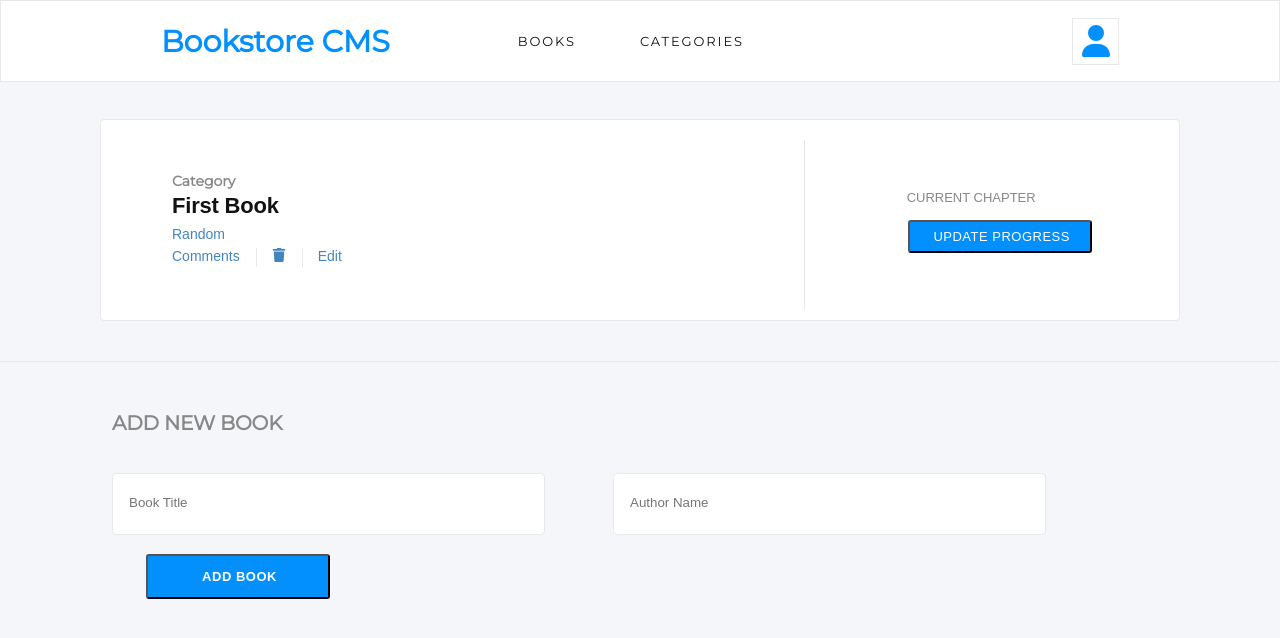
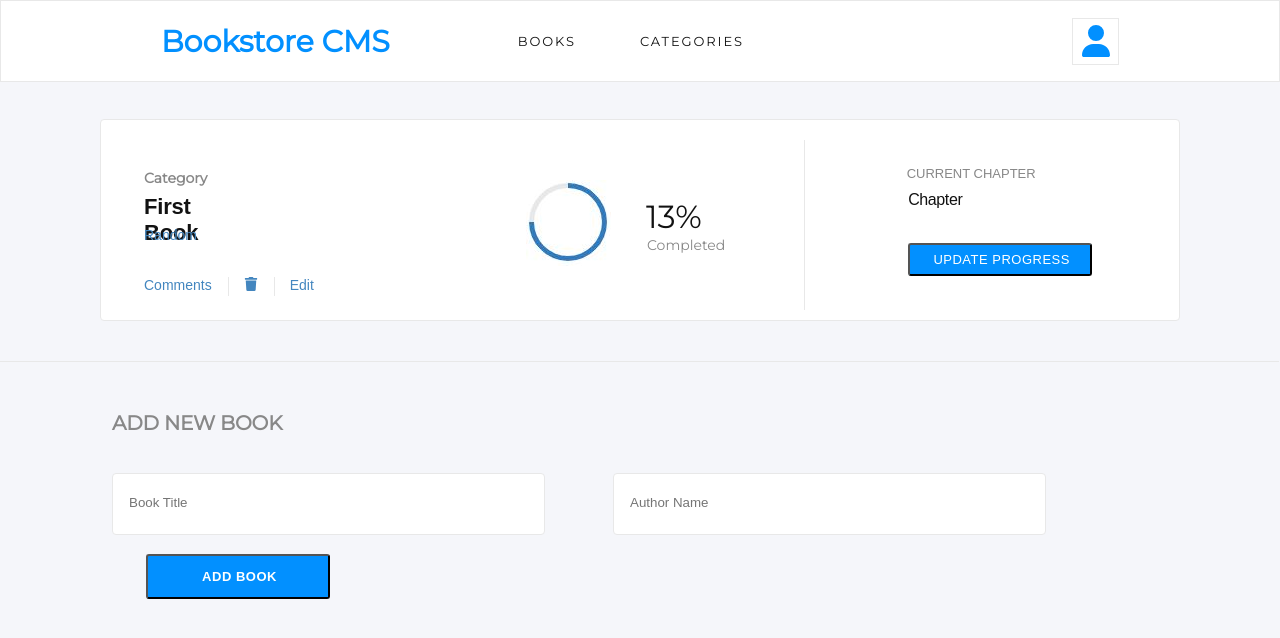
Before and after one commit to Sajeelzafar/BookWebsite, a React (Create React App) app: page /books in a window 1280 px wide. Shown: the top 638 px of the page. Built offline with nearby package versions, Linux system fonts and the light colour scheme; no server answers.

Commit message:
Add percentage completed by generating random number to column

```diff
--- a/src/App.css
+++ b/src/App.css
@@ -5,6 +5,7 @@
   --azure: #0290ff;
   --black-two: #121212;
   --pale-grey: #f5f6fa;
+  --medium-blue: #307bbe;
 }
 
 * {
@@ -89,17 +90,59 @@ body {
   background-color: #fff;
 }
 
+.leftColumnComplete {
+  display: flex;
+  border-right: 1px solid #e8e8e8;
+  align-items: center;
+  justify-content: space-between;
+}
+
+.leftColumnIconContainer {
+  display: flex;
+  align-items: center;
+  justify-content: center;
+}
+
+.leftColumnIcon {
+  padding-right: 1.5rem;
+}
+
+.leftColumnPercent {
+  height: 2.438rem;
+  margin: 0.063rem 5.75rem 0 0.688rem;
+  font-family: Montserrat, sans-serif;
+  font-size: 2rem;
+  font-weight: normal;
+  font-stretch: normal;
+  font-style: normal;
+  line-height: normal;
+  letter-spacing: normal;
+  color: var(--black-two);
+}
+
+.leftColumnPercentText {
+  height: 1.125rem;
+  margin: 0.438rem 4.938rem 0.75rem 0.75rem;
+  opacity: 0.5;
+  font-family: Montserrat, sans-serif;
+  font-size: 0.875rem;
+  font-weight: normal;
+  font-stretch: normal;
+  font-style: normal;
+  line-height: normal;
+  letter-spacing: normal;
+  color: var(--black-two);
+}
+
 .leftColumn {
   display: flex;
-  padding-top: 2rem;
-  padding-left: 1.75rem;
+  padding-top: 1rem;
   flex-direction: column;
-  border-right: 1px solid #e8e8e8;
 }
 
 .categoryHeading {
   height: 1.125rem;
-  margin: 0 2.438rem 0 0;
+  margin: 0 2.438rem 0.25rem 0;
   opacity: 0.5;
   font-family: Montserrat, sans-serif;
   font-size: 0.875rem;
@@ -126,7 +169,7 @@ body {
 
 .bookAuthor {
   height: 1.188rem;
-  margin: 0.25rem 0 0;
+  margin: 0.25rem 0 1.75rem;
   font-family: RobotoSlab, sans-serif;
   font-size: 0.875rem;
   font-weight: 300;
@@ -181,6 +224,19 @@ body {
   font-style: normal;
   line-height: normal;
   letter-spacing: normal;
+  color: var(--black-two);
+}
+
+.rightColumnText {
+  height: 1.313rem;
+  margin: 0.438rem 8.113rem 1.15rem 3.688rem;
+  font-family: RobotoSlab, sans-serif;
+  font-size: 1rem;
+  font-weight: 300;
+  font-stretch: normal;
+  font-style: normal;
+  line-height: normal;
+  letter-spacing: -0.4px;
   color: var(--black-two);
 }
 
--- a/src/components/Books.js
+++ b/src/components/Books.js
@@ -4,6 +4,7 @@ import { useSelector, useDispatch } from 'react-redux';
 import { delBook, fetchBook } from '../redux/books/books';
 import Book from './Book';
 import Form from './Form';
+import loadingIcon from './LoadingIcon.JPG';
 
 const Books = () => {
   const book = useSelector((initialState) => initialState.bookHandler);
@@ -16,7 +17,7 @@ const Books = () => {
       {
       book.map((element) => (
         <section key={element.id} className="Booksection">
-
+          <div className="leftColumnComplete">
             <div className="leftColumn">
               <span className="categoryHeading"> Category </span>
               <Book title={element.title} author={element.author} />
@@ -28,9 +29,23 @@ const Books = () => {
                 <li className="bookOptionItems"> Edit </li>
               </ul>
             </div>
+            <div className="leftColumnIconContainer">
+              <div className="leftColumnIcon">
+                <img src={loadingIcon} alt="Loading Icon" />
+              </div>
+              <div className="leftColumnPercentContainer">
+                <h2 className="leftColumnPercent">
+                  {Math.floor(Math.random() * 101)}
+                  %
+                </h2>
+                <span className="leftColumnPercentText">Completed</span>
+              </div>
+            </div>
+          </div>
 
           <div className="rightColumn">
             <span className="rightColumnHeading">CURRENT CHAPTER</span>
+            <span className="rightColumnText">Chapter</span>
             <button className="rightColumnButton" type="button">UPDATE PROGRESS</button>
           </div>
         </section>
```
Also changed, not shown: src/components/LoadingIcon.JPG (added). Lines whose indentation alone changed are shown as unchanged.
